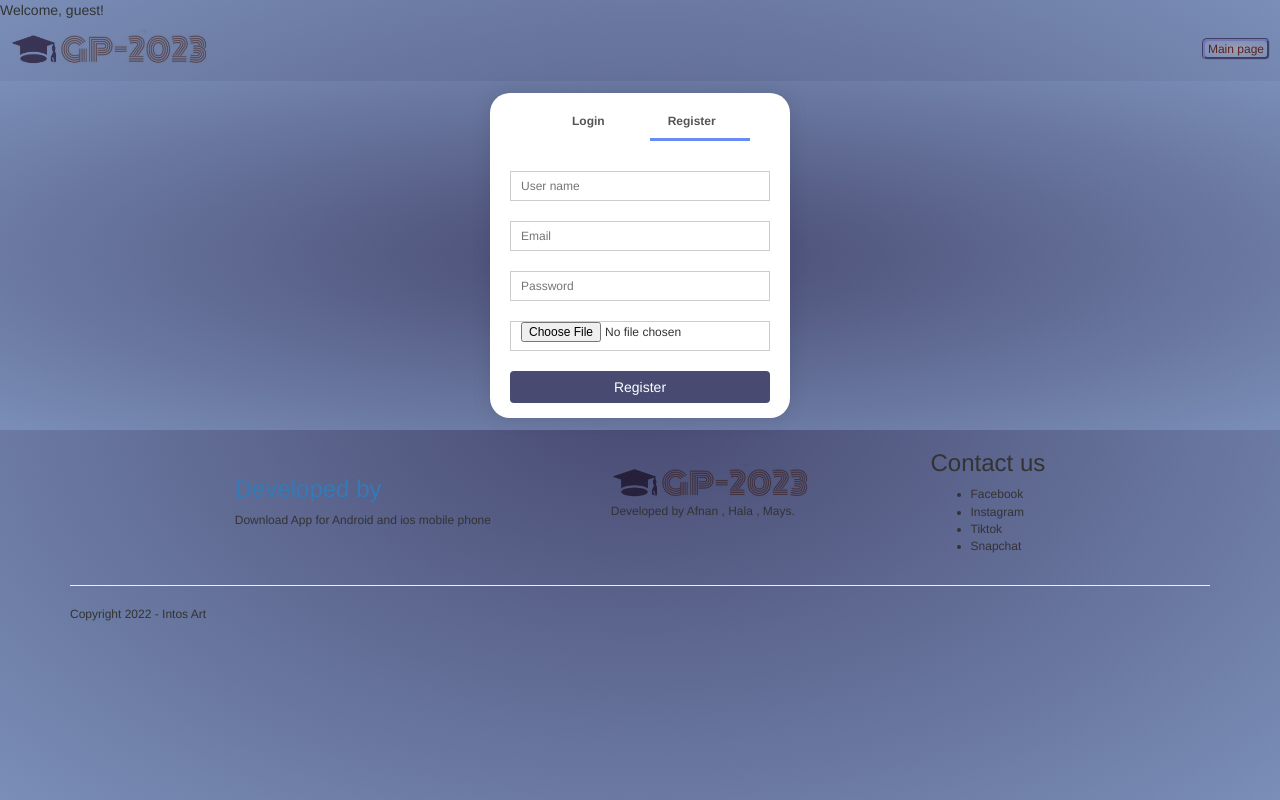
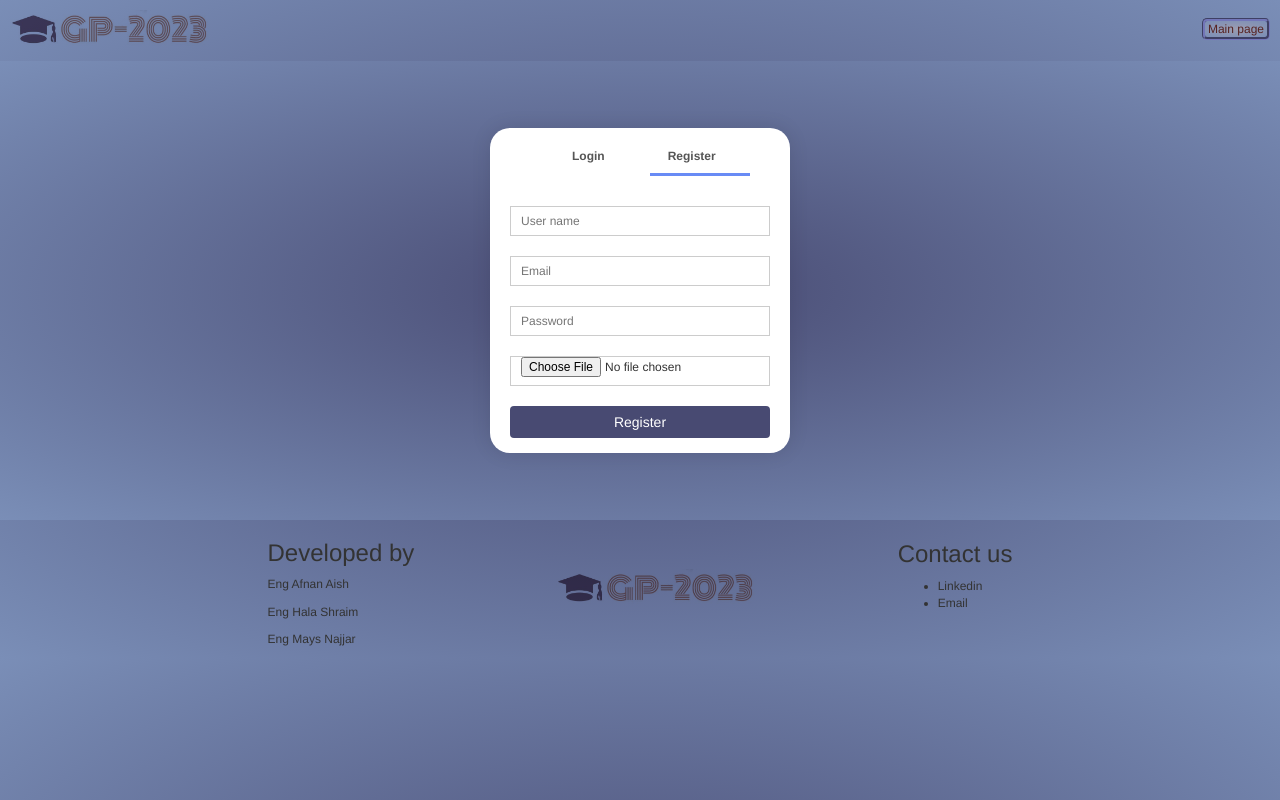
Before and after one commit to mays-najjar/GP-2023, a PHP site: page /login.php in a window 1280 px wide. Run offline with PHP 8.4, Linux system fonts and the light colour scheme; some libraries are stand-ins or nearby versions.

Commit message:
login page final design

```diff
--- a/assets/css/style.css
+++ b/assets/css/style.css
@@ -231,7 +231,7 @@ float: right;
    background:radial-gradient(#9b9cb0,#7a8eb7 );
 }
 .account-page{
-  padding: 12px 0;
+  padding: 67px 0;
   background:radial-gradient(#484a72,#7a8eb7) ;
   /* background:radial-gradient(#7a8eb7,#484a72 );  */
 }
--- a/login.php
+++ b/login.php
@@ -23,10 +23,10 @@ if (isset($_SESSION['loggedin']) && $_SESSION['loggedin'] === true) {
       $_SESSION['loggedin'] = true;
       $_SESSION['username'] = $username;
 
-      echo "Welcome back, " . $_SESSION['username'] . "!";
+    //   echo "Welcome back, " . $_SESSION['username'] . "!";
   } else {
       // User is a guest, no session or cookie found
-      echo "Welcome, guest!";
+    //   echo "Welcome, guest!";
 
       // Perform actions for guest users
       // Any work done by the guest will not be saved after the website is closed
@@ -140,8 +140,10 @@ function logout() {
     <div class="container">
         <div class="row">
             <div class="footer-col-1">
-                <a href="#"><h3>Developed by</h3></a>
-                <p>Download App for Android and ios mobile phone</p>
+                <a href="#"><h3 style="color:#333 ;">Developed by</h3></a>
+                <p>Eng Afnan Aish</p>
+                <p>Eng Hala Shraim</p>
+                <p>Eng Mays Najjar</p>
                 <!-- <div class="app-logo">
                     <img src="assets/img/play-store.jpg">
                     <img src="assets/img/app-store.jpg">
@@ -150,22 +152,20 @@ function logout() {
 
             <div class="footer-col-2">
                    <img src="assets/img/logo.jpg" style="mix-blend-mode: multiply;width:200px ;"  width="125px">
-                <p>Developed by Afnan , Hala , Mays.</p>
+
             </div>
 
 
             <div class="footer-col-3" >
                 <h3>Contact us</h3>
                 <ul>
-                    <li>Facebook</li>
-                    <li>Instagram</li>
-                    <li>Tiktok</li>
-                    <li>Snapchat</li>
-                </ul>
+                    <li>Linkedin</li>
+                    <li>Email</li>
+                    <br><br>
+                    </ul>
                 </div>
                 </div>
-                <hr>
-                <p class="copy-right">Copyright 2022 - Intos Art</p>
+
             </div>
         </div>
 
```
Also changed, not shown: index.php (+8 -5 lines).
